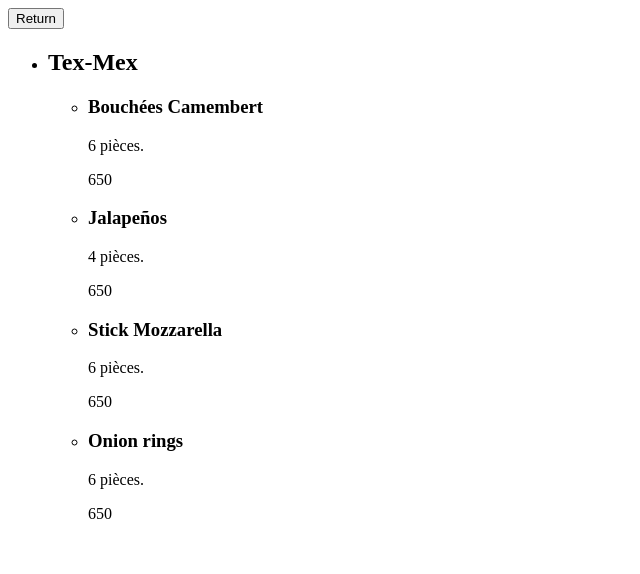
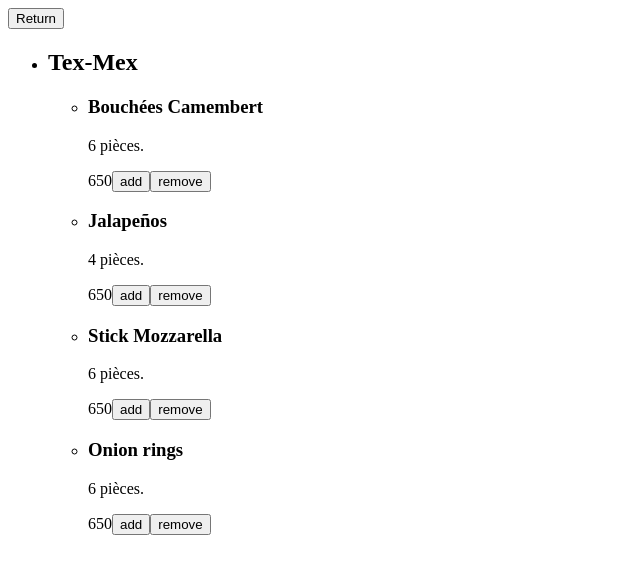
Before and after one commit to Thomas170491/resto, an Angular app: page / in a window 1280 px wide. Both pictures are taken after a click on the button "Tex-Mex". Shown: the top 574 px of the page, without its empty margins (0-640 px from the left). Built offline with nearby package versions, Linux system fonts and the light colour scheme.

Commit message:
Latest version

```diff
--- a/src/app/app.config.ts
+++ b/src/app/app.config.ts
@@ -2,7 +2,11 @@ import { ApplicationConfig, provideZoneChangeDetection } from '@angular/core';
 import { provideRouter } from '@angular/router';
 
 import { routes } from './app.routes';
+import { provideHttpClient } from '@angular/common/http';
 
 export const appConfig: ApplicationConfig = {
-  providers: [provideZoneChangeDetection({ eventCoalescing: true }), provideRouter(routes)]
+  providers: [provideZoneChangeDetection({ eventCoalescing: true }),
+    provideRouter(routes),
+    provideHttpClient(),
+  ]
 };
--- a/src/app/components/order-page/order-page.component.html
+++ b/src/app/components/order-page/order-page.component.html
@@ -16,10 +16,12 @@
       <li *ngFor="let category of CategoryData | filterByCategory:selectedCategoryId">
         <h2>{{ category.title }}</h2>
         <ul>
-          <li *ngFor="let recipe of category.recipes" (click) = "addToForm(recipe.uuid,recipe.price)">
+          <li *ngFor="let recipe of category.recipes" >
             <h3>{{ recipe.title }}</h3>
             <p>{{ recipe.description }}</p>
             <span>{{ recipe.price }}</span>
+            <button (click) = "addToForm(recipe.uuid,recipe.price)">add</button >
+            <button (click) = "removeFromForm(recipe.uuid,recipe.price)">remove</button>
           </li>
         </ul>
       </li>
--- a/src/app/components/order-page/order-page.component.ts
+++ b/src/app/components/order-page/order-page.component.ts
@@ -30,7 +30,7 @@ export class OrderPageComponent {
 
   addToForm(id :string, price : number){
     //check si la recette choisie est déja dans la liste de la commande
-    const itemExist : number = this.orderForm.value.findIndex((element:{id:string})=> element.id === id)
+    const itemExist : number = this.orderForm.value.findIndex((element:{id:string})=> element.id === id);
     // si oui on incrémente la quantity
     if(itemExist >= 0){
       let quantity : number = this.orderForm.at(itemExist).get('quantity')?.value || 1;
@@ -42,11 +42,28 @@ export class OrderPageComponent {
         id : new FormControl(id),
         price : new FormControl(price)
 
-      })
+      });
       this.orderForm.push(itemControl);
-    }
+    };
 
 
     console.log(this.orderForm.value, this.orderForm.valid);
   }
+  removeFromForm(id:string, price :number){
+    //check si la recette choisie est déja dans la liste de la commande
+    const itemExist : number = this.orderForm.value.findIndex((element:{id:string})=> element.id === id);
+    if(itemExist >= 0){
+      let quantity : number = this.orderForm.at(itemExist).get('quantity')?.value || 1;
+      this.orderForm.at(itemExist).get('quantity')?.patchValue(--quantity);
+      if(quantity === 0){
+        this.orderForm.removeAt(itemExist);
+      };
+
+    }
+    else{
+     throw new Error('Element non trouvé')
+    };
+    console.log(this.orderForm.value);
+
+  }
 }
```
Also changed, not shown: src/app/components/menu/menu.component.ts (+7 -6 lines), 1 other file (tests, documents, lock files or other folders).
